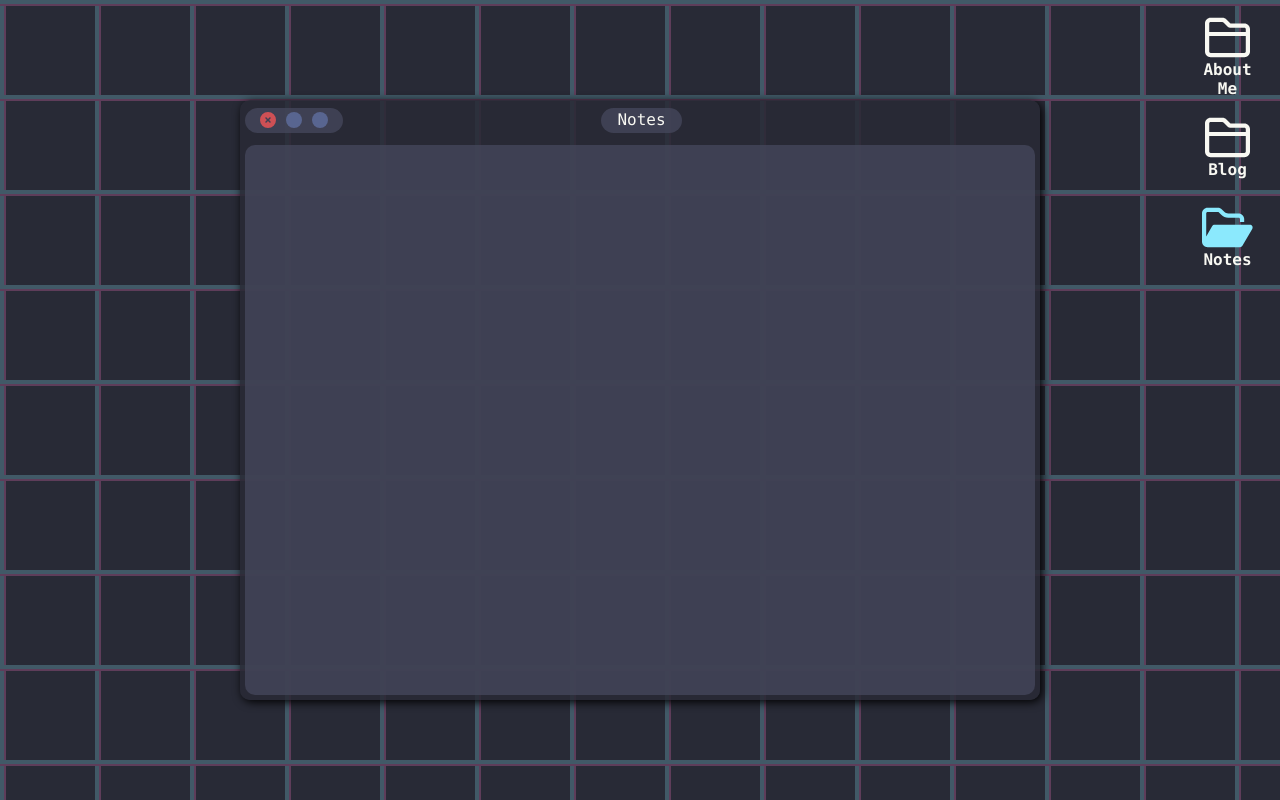
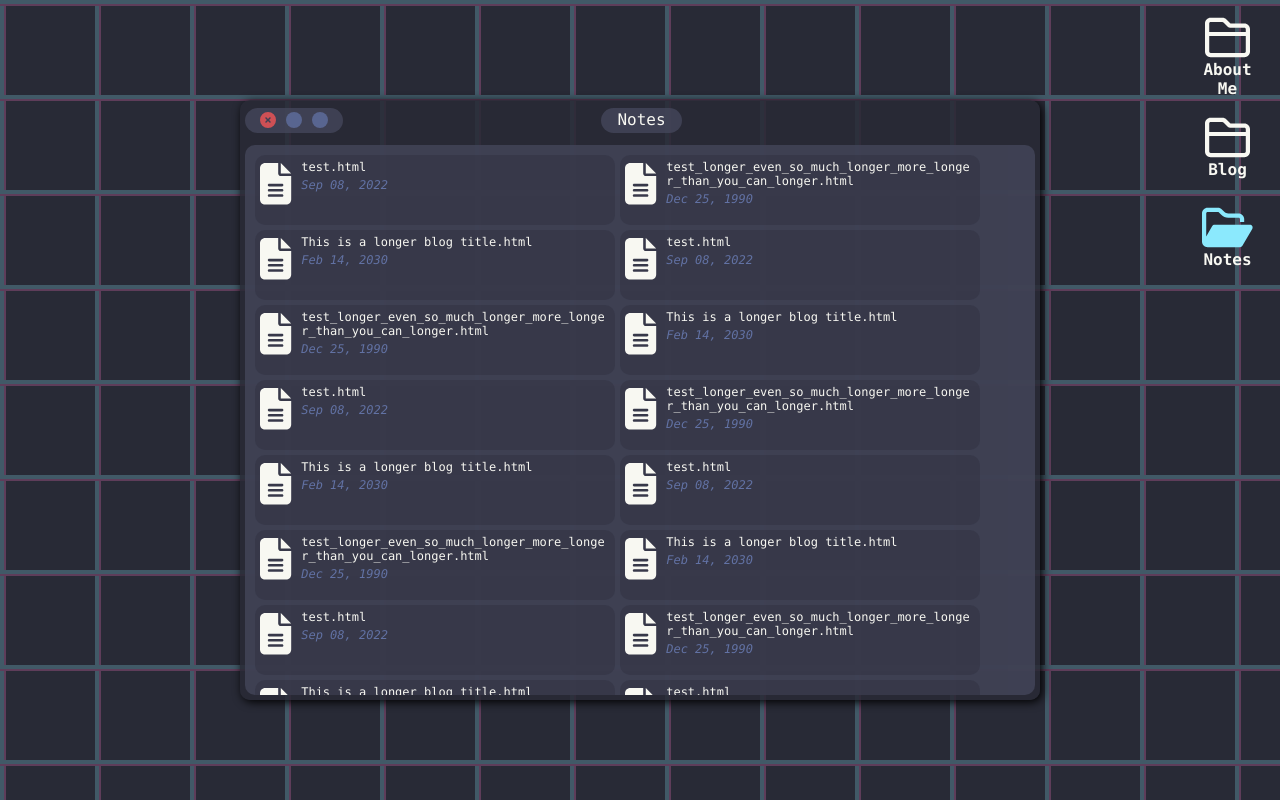
Before and after one commit to brian-reeder/brian-reeder.github.io, a Next.js app: page /notes in a window 1280 px wide. Built offline with nearby package versions, Linux system fonts and the light colour scheme; a web font is replaced by a local one.

Commit message:
Add Document module
+ Add Document module.
+ Add Document css.
~ Modify notes page to display a list documents.

```diff
--- /dev/null
+++ b/components/Document.jsx
@@ -0,0 +1,38 @@
+import Link from 'next/link';
+import { useRouter } from 'next/router';
+
+import { FontAwesomeIcon } from '@fortawesome/react-fontawesome';
+import { faFileLines } from '@fortawesome/free-solid-svg-icons';
+
+import styles from '../styles/Document.module.css';
+
+function Tag(props) {
+	return (
+		<span className={ styles.tag }>{ props.name }</span>
+	);
+}
+
+export default function Default(props) {
+	var tags = [];
+	if(typeof(props.tags) !== 'undefined') {
+		tags = props.tags.split(',');
+	}
+
+	return(
+		<>
+		  <div className={ styles.document }>
+		    <span className={ styles.file }>
+		      <FontAwesomeIcon icon={ faFileLines } />
+		    </span>
+		    <div className={ styles.details }>
+		        <p className={ styles.description }>{ props.title }</p>
+		        <p className={ styles.date }>{ props.date }</p>
+		        <div className={ styles.tags }>{
+				tags.map(tag => <Tag name={tag} />)
+			  }
+		        </div>
+		    </div>
+		  </div>
+		</>
+	)
+}
--- a/pages/notes.js
+++ b/pages/notes.js
@@ -2,6 +2,10 @@ import dynamic from 'next/dynamic';
 import Head from 'next/head';
 
 const Window = dynamic(() => import('../components/Window'), {
+	ssr: false,
+});
+
+const Document = dynamic(() => import('../components/Document'), {
 	ssr: false,
 });
 
@@ -11,7 +15,65 @@ export default function Home() {
       <Head>
 	<meta name="description" content="Some notes, mind-maps,and other cheetsheets." />
       </Head>
-	  <Window title="Notes"></Window>
+        <Window title="Notes">
+          <ul className="dir">
+            <li>
+              <Document title="test.html" date="Sep 08, 2022" />
+	    </li>
+            <li>
+              <Document title="test_longer_even_so_much_longer_more_longer_than_you_can_longer.html" date="Dec 25, 1990" />
+	    </li>
+            <li>
+              <Document title="This is a longer blog title.html" date="Feb 14, 2030" />
+	    </li>
+            <li>
+              <Document title="test.html" date="Sep 08, 2022" />
+            </li>
+            <li>
+              <Document title="test_longer_even_so_much_longer_more_longer_than_you_can_longer.html" date="Dec 25, 1990" />
+            </li>
+            <li>
+              <Document title="This is a longer blog title.html" date="Feb 14, 2030" />
+            </li>
+            <li>
+              <Document title="test.html" date="Sep 08, 2022" />
+            </li>
+            <li>
+              <Document title="test_longer_even_so_much_longer_more_longer_than_you_can_longer.html" date="Dec 25, 1990" />
+            </li>
+            <li>
+              <Document title="This is a longer blog title.html" date="Feb 14, 2030" />
+            </li>
+            <li>
+              <Document title="test.html" date="Sep 08, 2022" />
+            </li>
+            <li>
+              <Document title="test_longer_even_so_much_longer_more_longer_than_you_can_longer.html" date="Dec 25, 1990" />
+            </li>
+            <li>
+              <Document title="This is a longer blog title.html" date="Feb 14, 2030" />
+            </li>
+            <li>
+              <Document title="test.html" date="Sep 08, 2022" />
+            </li>
+            <li>
+              <Document title="test_longer_even_so_much_longer_more_longer_than_you_can_longer.html" date="Dec 25, 1990" />
+            </li>
+            <li>
+              <Document title="This is a longer blog title.html" date="Feb 14, 2030" />
+            </li>
+            <li>
+              <Document title="test.html" date="Sep 08, 2022" />
+            </li>
+            <li>
+              <Document title="test_longer_even_so_much_longer_more_longer_than_you_can_longer.html" date="Dec 25, 1990" />
+            </li>
+            <li>
+              <Document title="This is a longer blog title.html" date="Feb 14, 2030" />
+            </li>
+
+	  </ul>
+        </Window>
     </>
   )
 }
--- /dev/null
+++ b/styles/Document.module.css
@@ -0,0 +1,56 @@
+.document {
+  padding: 5px;
+  display: flex;
+  flex-direction: row;
+  align-content: flex-start;
+  gap: 10px;
+
+  min-height: 70px;
+  width: 360px;
+
+  background-color: rgba(40, 42, 54, 0.3);
+  border-radius: 10px;
+}
+
+.document:hover {
+  box-shadow: 2px 2px 5px #282a36, -2px 2px 5px #282a36, 2px -2px 5px #282a36, -2px -2px 5px #282a36;
+}
+
+.file {
+  font-size: 2.6em;
+  margin: 0 auto;
+}
+
+.details {
+  flex: 1;
+
+  display: flex;
+  flex-direction: column;
+  gap: 4px;
+
+  height: 100%;
+  width: 80%;
+  font-size: 0.75em;
+
+  overflow-wrap: break-word;
+}
+
+.description {
+  width: 100%;
+}
+
+.date {
+  color: #6272a4;
+  font-style: italic;
+}
+
+.tags {
+  width: 100%;
+  word-break: normal;
+}
+
+.tag {
+  border: 1px solid black;
+  border-radius: 24px;
+  padding: 2px;
+}
--- a/styles/styles.css
+++ b/styles/styles.css
@@ -68,3 +68,14 @@ h1 {
 .social-icons *:hover {
 	color: #50fa7b !important;
 }
+
+ul {
+  list-style: none;
+}
+
+.dir {
+  display: flex;
+  gap: 5px;
+  flex-wrap: wrap;
+  overflow-wrap: break-word;
+}
```
